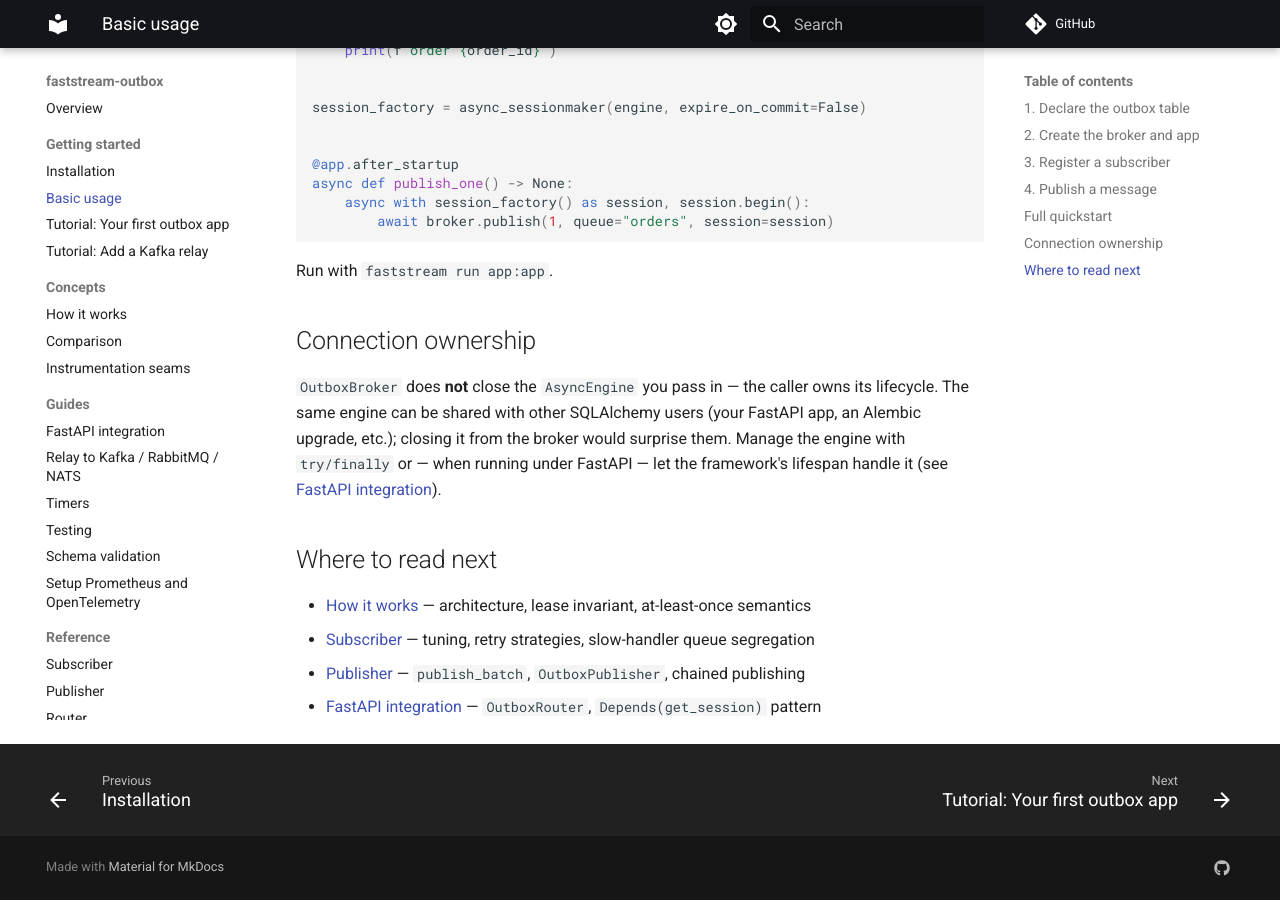
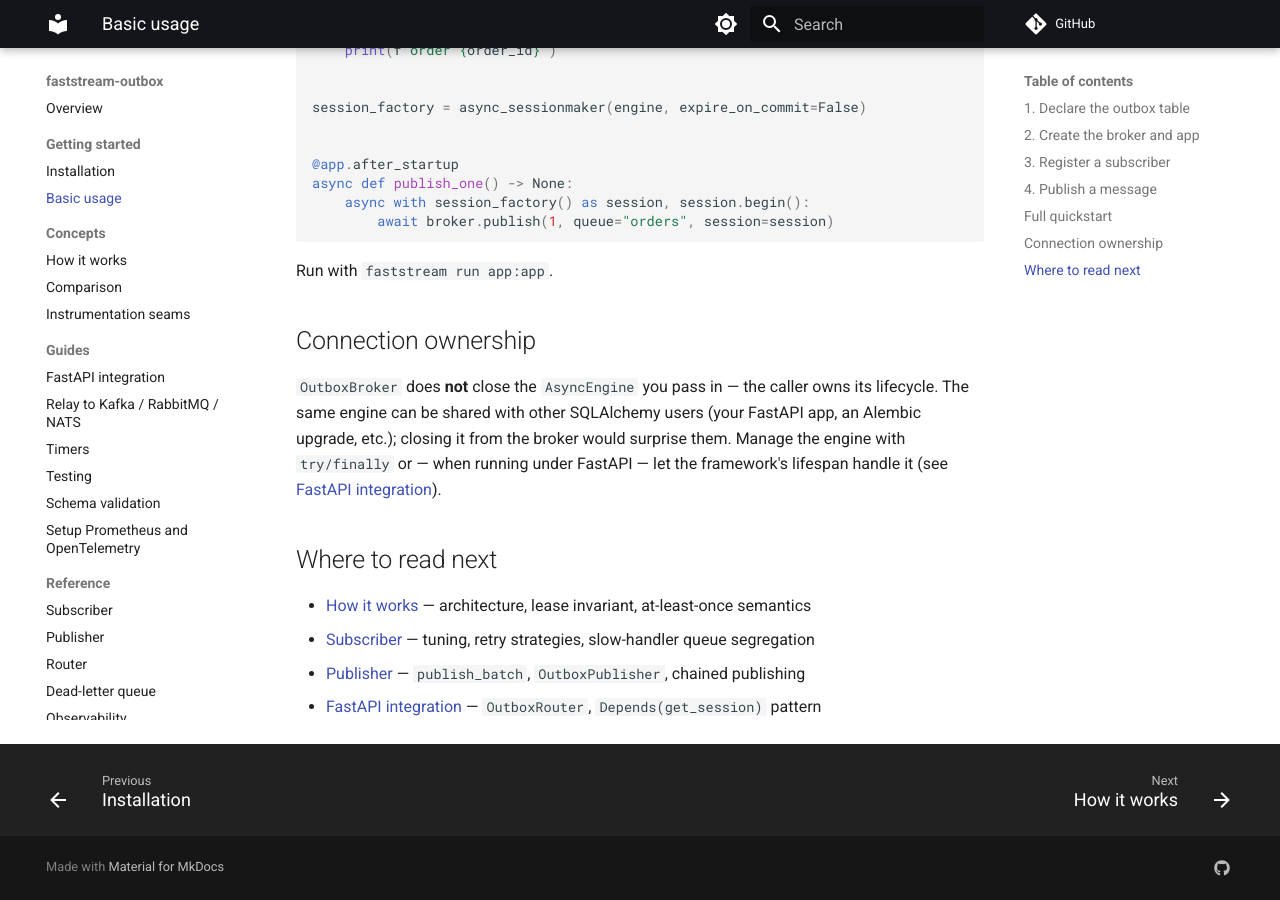
Before and after one commit to modern-python/faststream-outbox, an MkDocs documentation site: the page built from docs/usage/basic.md, in a window 1280 px wide and 900 px high, scrolled down 1944 px. Built offline with MkDocs 1.6.1 and Material for MkDocs 9.7.7, drawn with Linux system fonts in a browser that asks for light colours; comment, search, counter and statistics services are not loaded.

Commit message:
docs: defer tutorials to follow-on PR
Scope reduction for this PR: the observability split (Tasks 4-7)
ships now; the two tutorials (Tasks 2-3) defer to a follow-on PR.
Reason: the spec's "tutorial code executed end-to-end with literal
captured output" discipline warrants a dedicated session, not a
rushed attempt at the tail of this one.

Removed from working tree: docs/tutorials/{first-outbox-app,
add-kafka-relay}.md (which were stubs added in the prior nav-reshape
commit) and the two Tutorial nav entries under Getting started.

Spec gets a "Scope reduction" callout at the top; plan T2 + T3 are
marked DEFERRED with a back-reference to the spec note.

Co-Authored-By: Claude Opus 4.7 (1M context) <noreply@anthropic.com>

```diff
--- a/docs/tutorials/add-kafka-relay.md
+++ /dev/null
@@ -1 +0,0 @@
-# Tutorial: Add a Kafka relay
--- a/docs/tutorials/first-outbox-app.md
+++ /dev/null
@@ -1 +0,0 @@
-# Tutorial: Your first outbox app
--- a/mkdocs.yml
+++ b/mkdocs.yml
@@ -8,8 +8,6 @@ nav:
   - Getting started:
       - Installation: introduction/installation.md
       - Basic usage: usage/basic.md
-      - 'Tutorial: Your first outbox app': tutorials/first-outbox-app.md
-      - 'Tutorial: Add a Kafka relay': tutorials/add-kafka-relay.md
   - Concepts:
       - How it works: introduction/how-it-works.md
       - Comparison: concepts/comparison.md
```
Also changed, not shown: planning/active/2026-06-11-docs-tutorials-and-observability-split-design.md (+9 -0 lines), planning/active/2026-06-11-docs-tutorials-and-observability-split-plan.md (+9 -2 lines).
